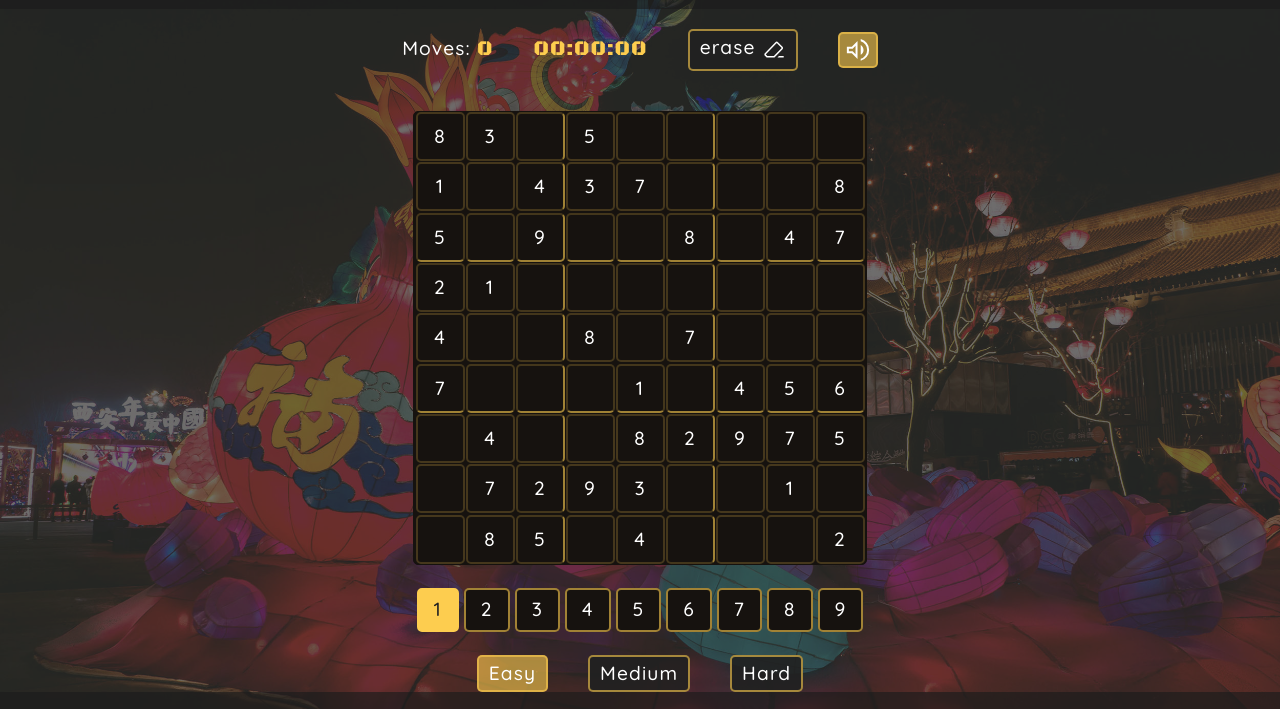
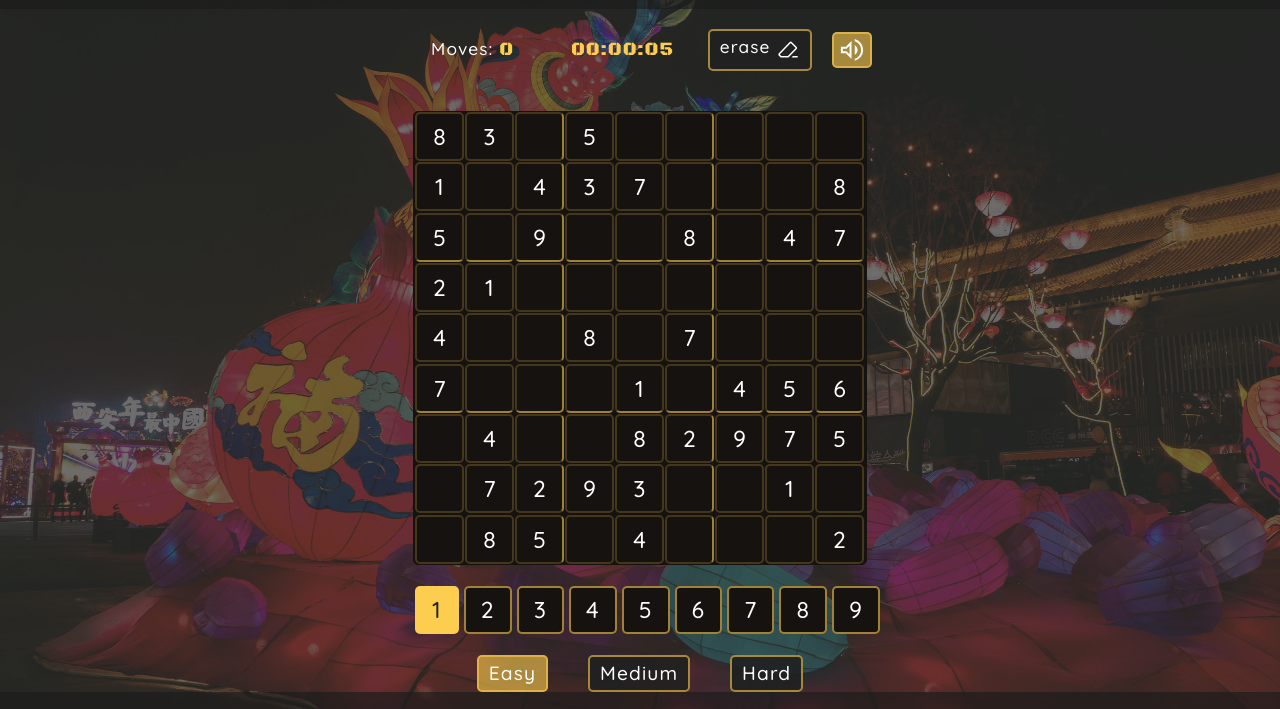
Before and after one commit to Elena-MyOne/sudoku, a plain HTML site: page random-game/index.html in a window 1280 px wide. Shown: the part 71-780 px from the top of the page. Drawn offline with Linux system fonts and the light colour scheme.

Commit message:
feat: add timer

```diff
--- a/random-game/js/board.js
+++ b/random-game/js/board.js
@@ -1,4 +1,5 @@
-import { populateBoardGame } from './buildGame.js';
+import { populateBoardGame, moves, showMovesCount, resetMovesCount } from './buildGame.js';
+import { resetTimer } from './timer.js';
 
 const levels = document.querySelectorAll('.level');
 
@@ -139,5 +140,7 @@ export function setGameLevel(e) {
   ) {
     target.classList.add('active');
     initBoardGame();
+    resetTimer();
+    resetMovesCount();
   }
 }
--- a/random-game/js/buildGame.js
+++ b/random-game/js/buildGame.js
@@ -8,7 +8,7 @@ const movesCount = document.querySelectorAll('.moves-count');
 export const solveButton = document.querySelector('.solve');
 export const timeCount = document.querySelector('.time-count');
 
-let moves = 0;
+export let moves = 0;
 let selectedDigit = 1;
 let isGameComplete = false;
 
@@ -136,6 +136,11 @@ function endTheGame() {
   // console.log(checkGameComplete());
 }
 
+export function resetMovesCount() {
+  moves = 0;
+  showMovesCount();
+}
+
 digits.addEventListener('click', selectDigit);
 board.addEventListener('click', fillUpCeil);
 eraseButton.addEventListener('click', easeCeil);
--- a/random-game/js/popUps.js
+++ b/random-game/js/popUps.js
@@ -1,5 +1,6 @@
-import { timeCount } from './buildGame.js';
+import { timeCount, resetMovesCount } from './buildGame.js';
 import { gameLevel, initBoardGame } from './board.js';
+import { resetTimer } from './timer.js';
 
 const close = document.querySelector('.close img');
 export const successPopUp = document.querySelector('.success');
@@ -20,6 +21,8 @@ function closeSuccessPopUp(e) {
   if (target === close || target === successPopUp) {
     successPopUp.classList.remove('active');
     initBoardGame();
+    resetMovesCount();
+    resetTimer();
   }
 }
 
--- /dev/null
+++ b/random-game/js/timer.js
@@ -0,0 +1,25 @@
+const timer = document.querySelector('.time-count');
+
+let timeCounter = 0;
+export let gameTime = null;
+
+export function formatSeconds(seconds) {
+  const date = new Date(1970, 0, 1);
+  date.setSeconds(seconds);
+  return date.toTimeString().replace(/.*(\d{2}:\d{2}:\d{2}).*/, '$1');
+}
+
+function initGameTime() {
+  setInterval(() => {
+    timer.innerHTML = `${formatSeconds(++timeCounter)}`;
+  }, 1000);
+}
+
+export function resetTimer() {
+  timeCounter = -1;
+  clearInterval(gameTime);
+}
+
+window.addEventListener('load', () => {
+  gameTime = initGameTime();
+});
--- a/random-game/main.js
+++ b/random-game/main.js
@@ -1,6 +1,7 @@
 import { initBoardGame, setGameLevel } from './js/board.js';
 import { populateDigits, digits, showMovesCount, solveButton } from './js/buildGame.js';
 import { successPopUp } from './js/popUps.js';
+import { gameTime, resetTimer } from './js/timer.js';
 
 const levelsContainer = document.querySelector('.levels');
 
--- a/random-game/styles/main.css
+++ b/random-game/styles/main.css
@@ -45,11 +45,12 @@
   max-width: 600px;
   margin: 0 auto;
   display: flex;
-  gap: 40px;
+  gap: 20px;
   justify-content: space-between;
   align-items: center;
   text-align: center;
   padding: 20px;
+  font-size: 0.9em;
 }
 
 .level,
@@ -124,6 +125,7 @@
 
 .digit {
   background-color: var(--ceil-color);
+  font-size: 1.2em;
   padding: 10px 15px;
   cursor: pointer;
   border-radius: 5px;
@@ -155,6 +157,7 @@
   border: 2px solid var(--main-bg3-color);
   border-radius: 5px;
   font-weight: 500;
+  font-size: 1.2em;
   display: flex;
   justify-content: center;
   align-items: center;
@@ -207,3 +210,8 @@
   font-size: 1.1em;
   font-family: 'Black Ops One', serif;
 }
+
+.time,
+.moves {
+  width: 130px;
+}
```
